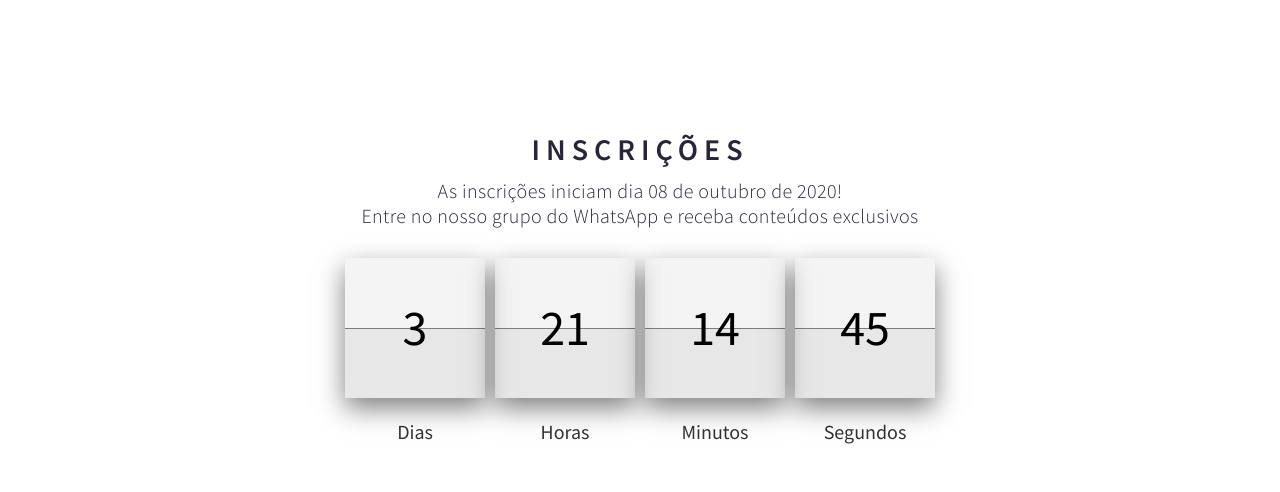
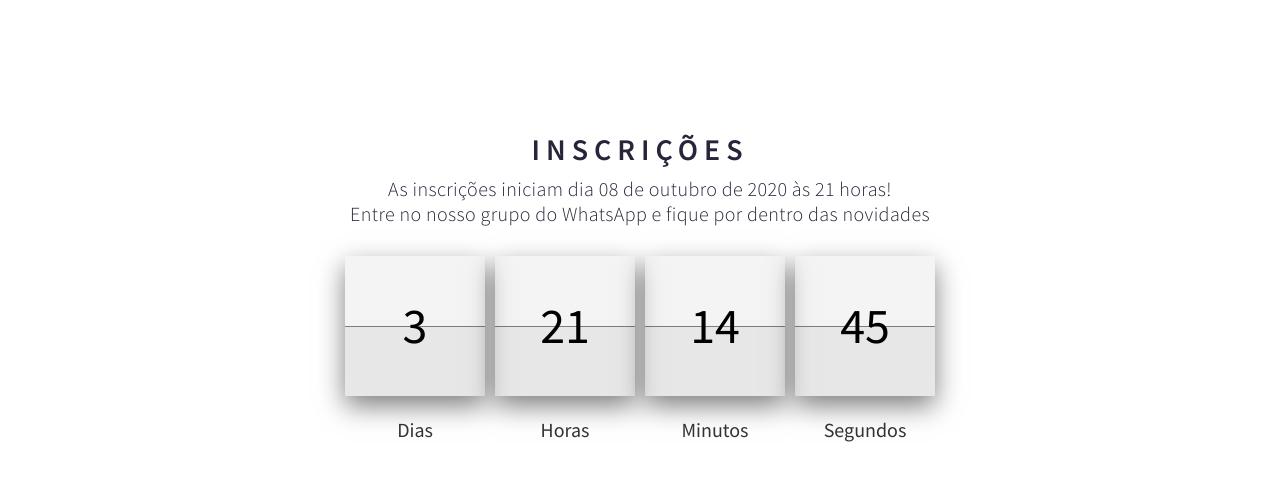
Before and after one commit to tonyleiva/tonyleiva.github.io, a plain HTML site: page vesecresce/index.html in a window 1280 px wide. Shown: the part 4460-4952 px from the top of the page. Drawn offline with Linux system fonts and the light colour scheme.

Commit message:
Update dev

```diff
--- a/vesecresce/css/style-dev.css
+++ b/vesecresce/css/style-dev.css
@@ -469,6 +469,7 @@ Video section
 }
 #newsletter h2, #newsletter p {
   color: #26253a;
+  padding: 0 21px;
 }
 #newsletter .newsletter_detail {
   padding-top: 3rem;
--- a/vesecresce/index.html
+++ b/vesecresce/index.html
@@ -357,8 +357,8 @@
 			<div class="wow fadeInUp col-md-12 col-sm-12 text-center">
 				<h2>Inscrições</h2>
 				<p>
-					As inscrições iniciam dia 08 de outubro de 2020!<br>
-					Entre no nosso grupo do WhatsApp e receba conteúdos exclusivos
+					As inscrições iniciam dia 08 de outubro de 2020 às 21 horas!<br>
+					Entre no nosso grupo do WhatsApp e fique por dentro das novidades
 				</p>
 			</div>
 
```
